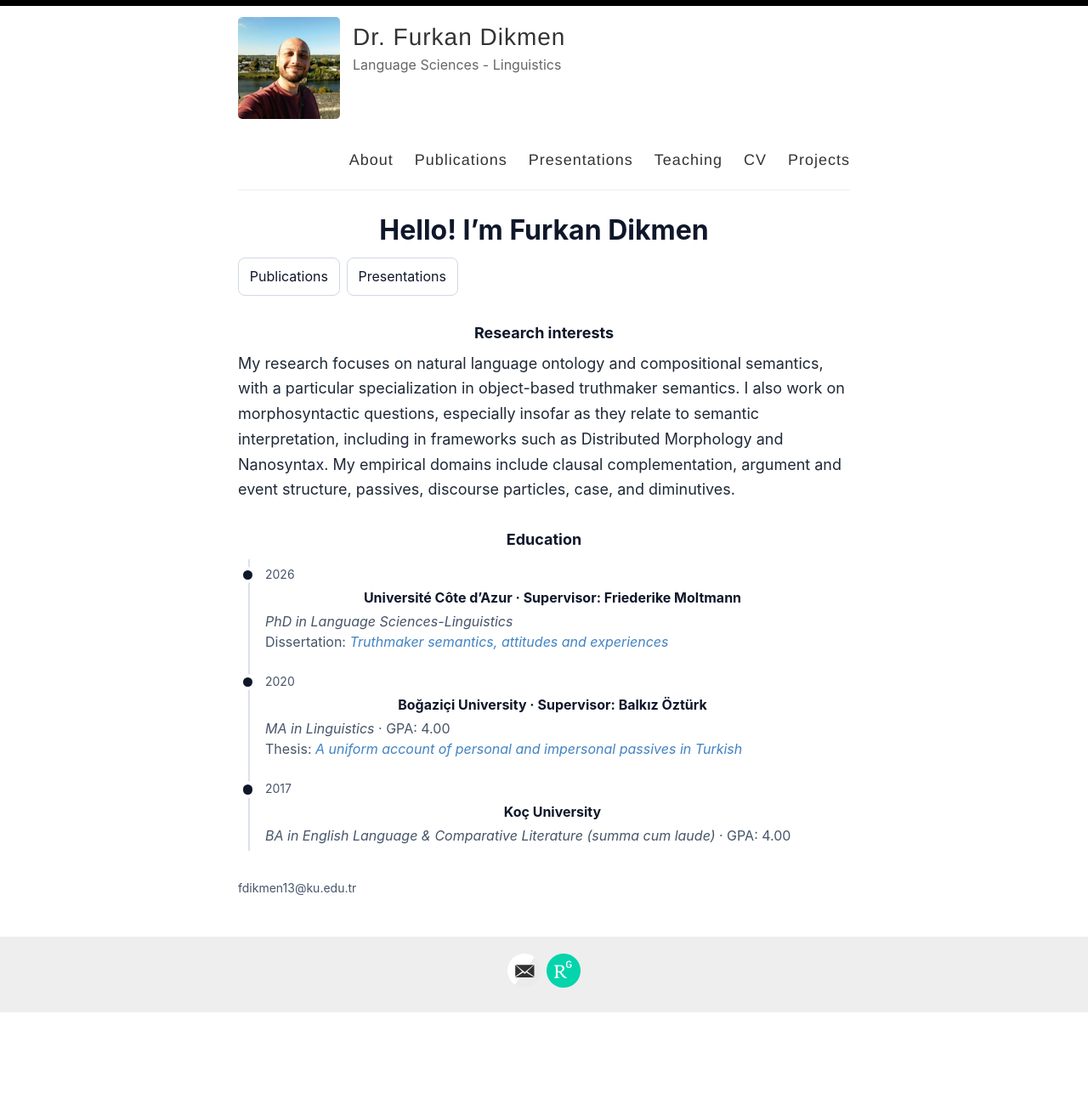
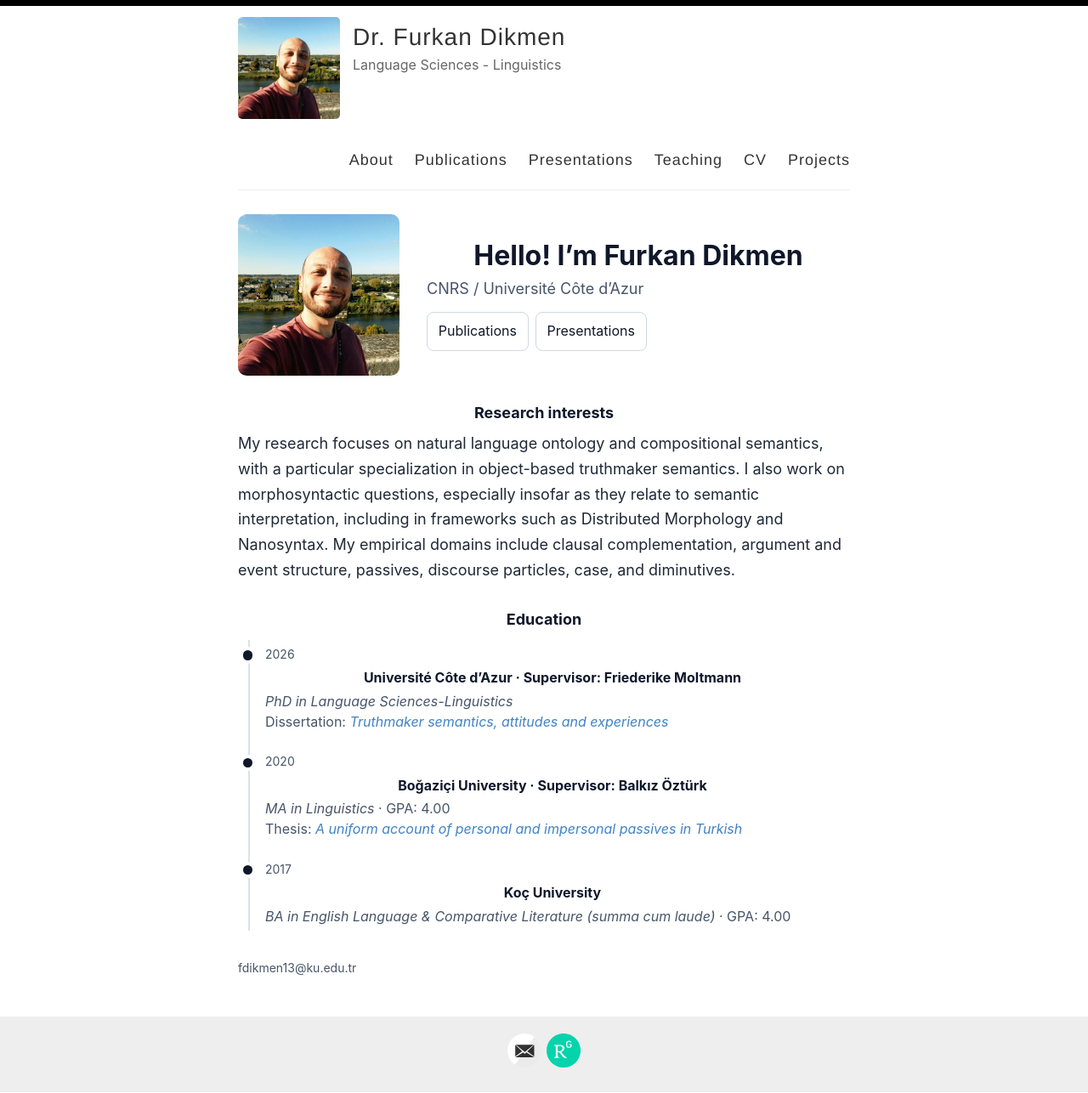
Before and after one commit to furkandikmen/furkandikmen.github.io, a Jekyll site: the page built from index.html, in a window 1280 px wide. Shown: the whole page at 85% size. Built offline with Jekyll 4.4.1, drawn with Linux system fonts in a browser that asks for light colours; the list of posts is cut into pages by our own code; before the commit the page ends 1191 px from its top, so only the background shows below that.

Commit message:
Refactor index.html with improved styling and structure

```diff
--- a/index.html
+++ b/index.html
@@ -3,10 +3,7 @@ layout: default
 ---
 
 <style>
-/* ====== Stable light homepage ======
-   Keeps this page readable regardless of the visitor's OS theme.
-   This is better than partial dark-mode styling on a light site layout.
-*/
+/* ====== Stable light homepage ====== */
 
 :root {
   color-scheme: light;
@@ -23,21 +20,43 @@ layout: default
   color: var(--text);
 }
 
-/* Hero */
+/* ====== Hero ====== */
+
 .hero {
-  margin: 1.75rem 0 1.25rem;
+  margin: 1.75rem 0 2rem;
+}
+
+.hero-inner {
+  display: flex;
+  align-items: center;
+  gap: 2rem;
+}
+
+.hero-photo {
+  flex: 0 0 auto;
+}
+
+.hero-photo img {
+  display: block;
+  width: 190px;
+  height: auto;
+  border-radius: 10px;
+}
+
+.hero-text {
+  flex: 1;
 }
 
 .hero h1 {
   font-size: 2rem;
   line-height: 1.2;
-  margin: 0 0 0.25rem;
+  margin: 0 0 0.35rem;
   color: var(--ink);
 }
 
 .hero .subtitle {
   color: var(--sub);
-  margin: 0 0 0.75rem;
+  margin: 0 0 0.85rem;
   line-height: 1.55;
 }
 
@@ -47,12 +66,14 @@ layout: default
   line-height: 1.6;
 }
 
-/* Buttons / links */
+
+/* ====== Buttons / links ====== */
+
 .actions {
   display: flex;
   flex-wrap: wrap;
   gap: 0.5rem;
-  margin: 0.5rem 0 1.25rem;
+  margin: 0.5rem 0 0;
 }
 
 .actions a,
@@ -76,7 +97,9 @@ layout: default
   border-color: #cfd8e3;
 }
 
-/* Sections */
+
+/* ====== Sections ====== */
+
 .section {
   margin: 2rem 0;
 }
@@ -95,7 +118,9 @@ layout: default
   max-width: 72ch;
 }
 
-/* Education timeline */
+
+/* ====== Education timeline ====== */
+
 .edu {
   position: relative;
   margin-top: 0.75rem;
@@ -152,48 +177,98 @@ layout: default
   color: var(--sub);
 }
 
-/* Footer email */
+
+/* ====== Footer email ====== */
+
 .footer-email {
   margin-top: 0.5rem;
   font-size: 0.875rem;
   color: var(--sub);
 }
+
+
+/* ====== Mobile layout ====== */
+
+@media (max-width: 650px) {
+  .hero-inner {
+    flex-direction: column;
+    align-items: flex-start;
+    gap: 1.25rem;
+  }
+
+  .hero-photo img {
+    width: 160px;
+  }
+}
+
 </style>
 
+
 <div class="homepage">
+
   <section class="hero">
+    <div class="hero-inner">
+
+      <div class="hero-photo">
+        <img
+          src="{{ '/images/PROFILEE.jpg' | relative_url }}"
+          alt="Furkan Dikmen">
+      </div>
+
+      <div class="hero-text">
         <h1>Hello! I’m Furkan Dikmen</h1>
+
+        <p class="subtitle">
+          CNRS / Université Côte d’Azur
         </p>
 
         <div class="actions">
-      <a class="primary" href="{{ '/publications/' | relative_url }}">Publications</a>
-      <a class="primary" href="{{ '/presentations/' | relative_url }}">Presentations</a>
+          <a class="primary"
+             href="{{ '/publications/' | relative_url }}">
+            Publications
+          </a>
+
+          <a class="primary"
+             href="{{ '/presentations/' | relative_url }}">
+            Presentations
+          </a>
+        </div>
+      </div>
+
     </div>
   </section>
 
+
   <section class="section">
     <h2>Research interests</h2>
+
     <p>
-      My research focuses on natural language ontology and compositional semantics, with a
-      particular specialization in object-based truthmaker semantics. I also work on
-      morphosyntactic questions, especially insofar as they relate to semantic
+      My research focuses on natural language ontology and compositional semantics,
+      with a particular specialization in object-based truthmaker semantics. I also
+      work on morphosyntactic questions, especially insofar as they relate to semantic
       interpretation, including in frameworks such as Distributed Morphology and
-      Nanosyntax. My empirical domains include clausal complementation, argument and event
-      structure, passives, discourse particles, case, and diminutives.
+      Nanosyntax. My empirical domains include clausal complementation, argument and
+      event structure, passives, discourse particles, case, and diminutives.
     </p>
   </section>
+
 
   <section class="section">
     <h2>Education</h2>
 
     <div class="edu">
+
       <div class="edu-item">
         <div class="dot" aria-hidden="true"></div>
         <div class="year-label">2026</div>
-      <h3>Université Côte d’Azur · Supervisor: Friederike Moltmann</h3>
+
+        <h3>
+          Université Côte d’Azur · Supervisor: Friederike Moltmann
+        </h3>
 
         <p class="meta">
           <em>PhD in Language Sciences-Linguistics</em><br>
+
           Dissertation:
           <a href="https://cnrs.hal.science/tel-05740309/"
              target="_blank"
@@ -203,13 +278,18 @@ layout: default
         </p>
       </div>
 
+
       <div class="edu-item">
         <div class="dot" aria-hidden="true"></div>
         <div class="year-label">2020</div>
-      <h3>Boğaziçi University · Supervisor: Balkız Öztürk</h3>
+
+        <h3>
+          Boğaziçi University · Supervisor: Balkız Öztürk
+        </h3>
 
         <p class="meta">
           <em>MA in Linguistics</em> · GPA: 4.00<br>
+
           Thesis:
           <a href="https://digitalarchive.library.bogazici.edu.tr/items/bf5a5f09-9a38-4fe1-83bd-106d0946df6f/full"
              target="_blank"
```
Also changed, not shown: other parts of index.html (+7 -2 lines). Lines whose indentation alone changed are shown as unchanged.
